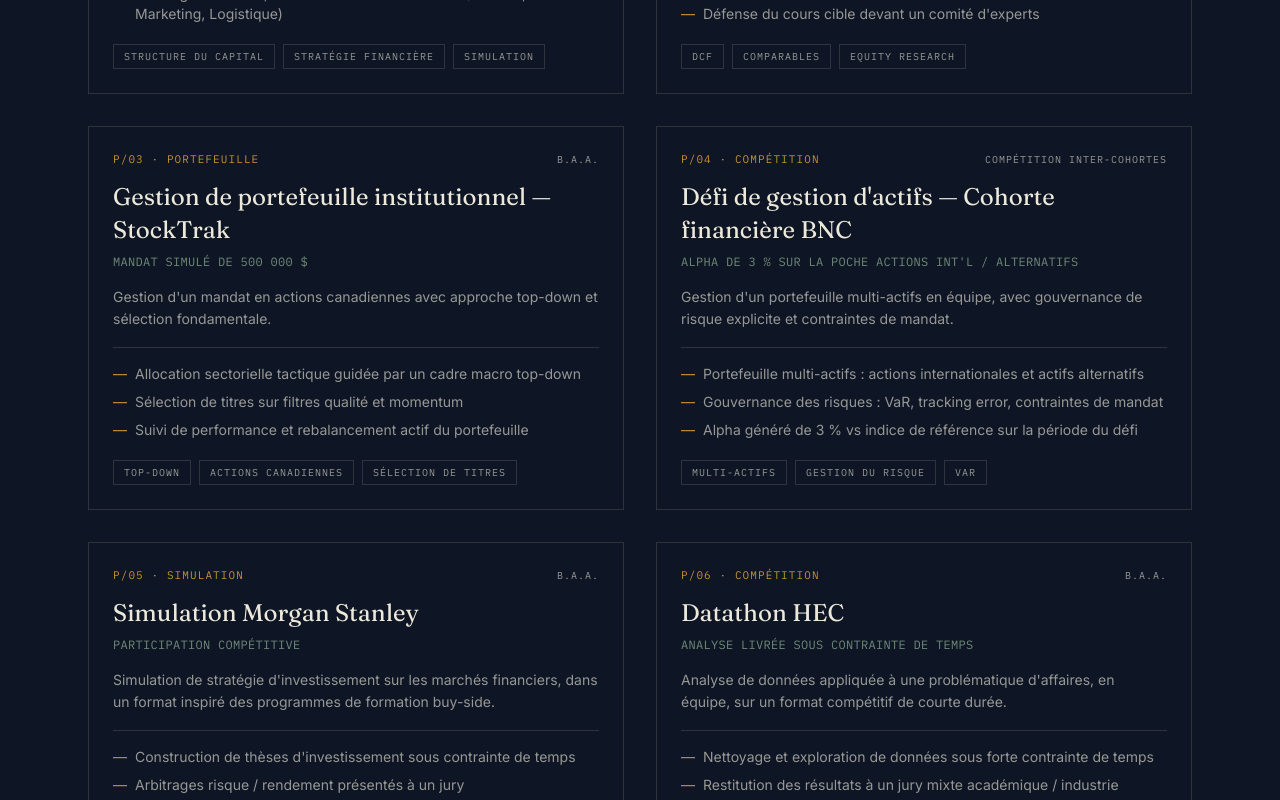
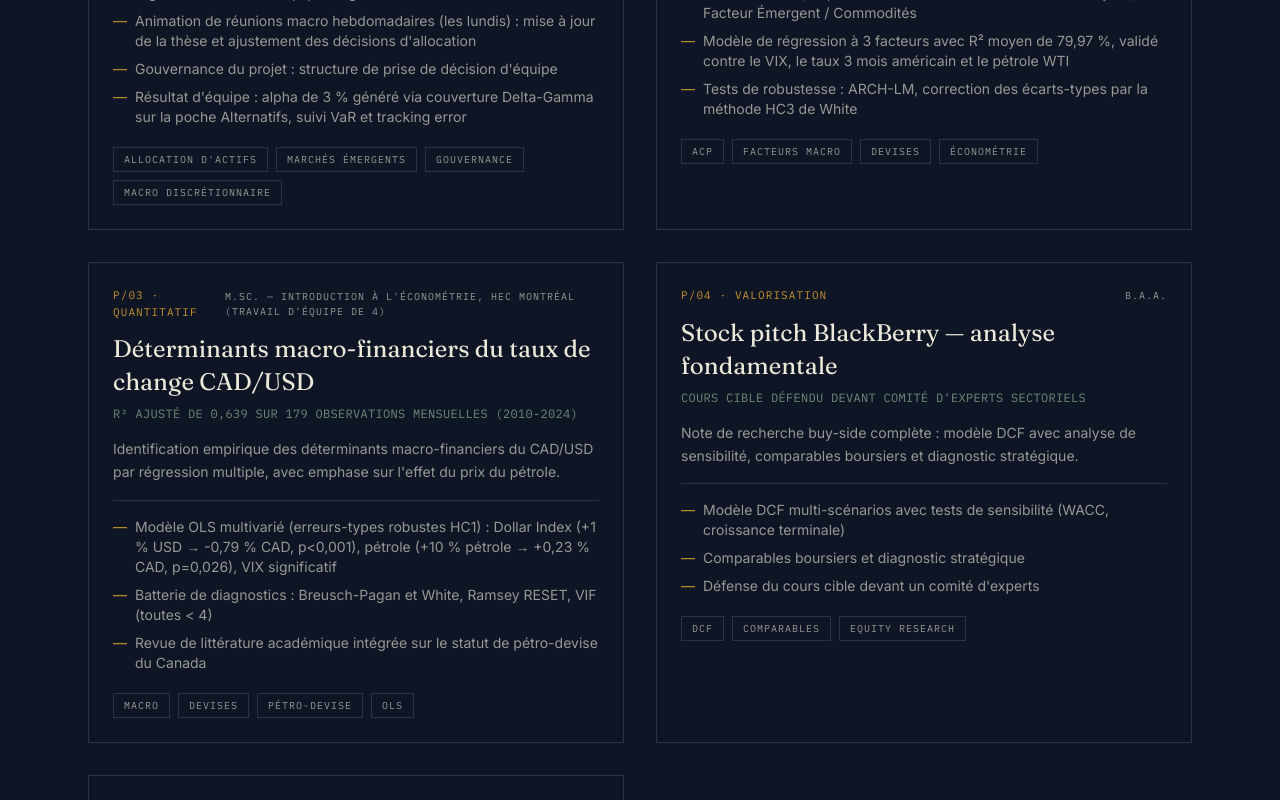
Before and after one commit to benmessaoudhamza13-create/Site-Hamza, a Next.js app: page /projets in a window 1280 px wide. Shown: the part 620-1420 px from the top of the page. Built offline with nearby package versions, Linux system fonts and the light colour scheme.

Commit message:
Mise a jour projets et correction email

```diff
--- a/src/data/projets.ts
+++ b/src/data/projets.ts
@@ -3,7 +3,7 @@
   code: string;
   titre: string;
   periode: string;
-  categorie: "Portefeuille" | "Valorisation" | "Simulation" | "Compétition";
+  categorie: "Portefeuille" | "Valorisation" | "Quantitatif" | "Compétition";
   resultat: string;
   description: string;
   details: string[];
@@ -12,24 +12,57 @@
 
 export const projets: Projet[] = [
   {
-    slug: "globstrat",
+    slug: "defi-bnc",
     code: "P/01",
-    titre: "Simulation de gestion stratégique Globstrat",
-    periode: "B.A.A. — 1er rang de cohorte",
-    categorie: "Simulation",
-    resultat: "+50 % du cours de l'action simulée",
+    titre: "Défi de gestion d'actifs BNC — allocation marchés émergents et gouvernance",
+    periode: "Compétition inter-cohortes — Cohorte Financière BNC",
+    categorie: "Portefeuille",
+    resultat: "Alpha de 3 % sur la poche Actions Int'l / Alternatifs (résultat d'équipe)",
     description:
-      "Rôle de CFO d'une multinationale simulée sur plusieurs trimestres, en compétition directe avec les autres équipes de la cohorte.",
+      "Gestion en équipe d'un portefeuille multi-actifs avec gouvernance de risque explicite. Responsable de l'allocation aux marchés émergents et de la gouvernance globale du projet.",
     details: [
-      "Structure du capital : arbitrage dette / équité à chaque levée de fonds simulée",
-      "Politique de dividendes et gestion du fonds de roulement (BFR)",
-      "1er rang de cohorte, toutes fonctions confondues (Finance, Marketing, Logistique)",
+      "Gestion de l'allocation aux marchés émergents (pondération pays / région) au sein d'une équipe de gestion multi-actifs",
+      "Animation de réunions macro hebdomadaires (les lundis) : mise à jour de la thèse et ajustement des décisions d'allocation",
+      "Gouvernance du projet : structure de prise de décision d'équipe",
+      "Résultat d'équipe : alpha de 3 % généré via couverture Delta-Gamma sur la poche Alternatifs, suivi VaR et tracking error",
     ],
-    tags: ["Structure du capital", "Stratégie financière", "Simulation"],
+    tags: ["Allocation d'actifs", "Marchés émergents", "Gouvernance", "Macro discrétionnaire"],
+  },
+  {
+    slug: "modele-factoriel-devises",
+    code: "P/02",
+    titre: "Modèle factoriel des devises par analyse en composantes principales",
+    periode: "M.Sc. — Méthodes économétriques en finance, HEC Montréal",
+    categorie: "Quantitatif",
+    resultat: "3 facteurs expliquant 86,9 % de la variance des rendements (5 devises, 2004-2023)",
+    description:
+      "Construction d'un modèle factoriel de risque de change par ACP, cadré comme mandat pour une société de gestion exposée au risque de change.",
+    details: [
+      "Extraction de 3 composantes principales par décomposition spectrale : Facteur Dollar, Liquidité Monétaire USD / Global Financial Cycle, Facteur Émergent / Commodités",
+      "Modèle de régression à 3 facteurs avec R² moyen de 79,97 %, validé contre le VIX, le taux 3 mois américain et le pétrole WTI",
+      "Tests de robustesse : ARCH-LM, correction des écarts-types par la méthode HC3 de White",
+    ],
+    tags: ["ACP", "Facteurs macro", "Devises", "Économétrie"],
+  },
+  {
+    slug: "cad-usd-determinants",
+    code: "P/03",
+    titre: "Déterminants macro-financiers du taux de change CAD/USD",
+    periode: "M.Sc. — Introduction à l'économétrie, HEC Montréal (travail d'équipe de 4)",
+    categorie: "Quantitatif",
+    resultat: "R² ajusté de 0,639 sur 179 observations mensuelles (2010-2024)",
+    description:
+      "Identification empirique des déterminants macro-financiers du CAD/USD par régression multiple, avec emphase sur l'effet du prix du pétrole.",
+    details: [
+      "Modèle OLS multivarié (erreurs-types robustes HC1) : Dollar Index (+1 % USD → -0,79 % CAD, p<0,001), pétrole (+10 % pétrole → +0,23 % CAD, p=0,026), VIX significatif",
+      "Batterie de diagnostics : Breusch-Pagan et White, Ramsey RESET, VIF (toutes < 4)",
+      "Revue de littérature académique intégrée sur le statut de pétro-devise du Canada",
+    ],
+    tags: ["Macro", "Devises", "Pétro-devise", "OLS"],
   },
   {
     slug: "blackberry-dcf",
-    code: "P/02",
+    code: "P/04",
     titre: "Stock pitch BlackBerry — analyse fondamentale",
     periode: "B.A.A.",
     categorie: "Valorisation",
@@ -38,76 +71,14 @@
       "Note de recherche buy-side complète : modèle DCF avec analyse de sensibilité, comparables boursiers et diagnostic stratégique.",
     details: [
       "Modèle DCF multi-scénarios avec tests de sensibilité (WACC, croissance terminale)",
-      "Comparables boursiers et diagnostic stratégique (forces, faiblesses, menaces, opportunités)",
+      "Comparables boursiers et diagnostic stratégique",
       "Défense du cours cible devant un comité d'experts",
     ],
     tags: ["DCF", "Comparables", "Equity research"],
   },
   {
-    slug: "stocktrak",
-    code: "P/03",
-    titre: "Gestion de portefeuille institutionnel — StockTrak",
-    periode: "B.A.A.",
-    categorie: "Portefeuille",
-    resultat: "Mandat simulé de 500 000 $",
-    description:
-      "Gestion d'un mandat en actions canadiennes avec approche top-down et sélection fondamentale.",
-    details: [
-      "Allocation sectorielle tactique guidée par un cadre macro top-down",
-      "Sélection de titres sur filtres qualité et momentum",
-      "Suivi de performance et rebalancement actif du portefeuille",
-    ],
-    tags: ["Top-Down", "Actions canadiennes", "Sélection de titres"],
-  },
-  {
-    slug: "defi-bnc",
-    code: "P/04",
-    titre: "Défi de gestion d'actifs — Cohorte financière BNC",
-    periode: "Compétition inter-cohortes",
-    categorie: "Compétition",
-    resultat: "Alpha de 3 % sur la poche Actions Int'l / Alternatifs",
-    description:
-      "Gestion d'un portefeuille multi-actifs en équipe, avec gouvernance de risque explicite et contraintes de mandat.",
-    details: [
-      "Portefeuille multi-actifs : actions internationales et actifs alternatifs",
-      "Gouvernance des risques : VaR, tracking error, contraintes de mandat",
-      "Alpha généré de 3 % vs indice de référence sur la période du défi",
-    ],
-    tags: ["Multi-actifs", "Gestion du risque", "VaR"],
-  },
-  {
-    slug: "morgan-stanley",
+    slug: "dollarama-esg",
     code: "P/05",
-    titre: "Simulation Morgan Stanley",
-    periode: "B.A.A.",
-    categorie: "Simulation",
-    resultat: "Participation compétitive",
-    description:
-      "Simulation de stratégie d'investissement sur les marchés financiers, dans un format inspiré des programmes de formation buy-side.",
-    details: [
-      "Construction de thèses d'investissement sous contrainte de temps",
-      "Arbitrages risque / rendement présentés à un jury",
-    ],
-    tags: ["Stratégie d'investissement", "Marchés financiers"],
-  },
-  {
-    slug: "datathon-hec",
-    code: "P/06",
-    titre: "Datathon HEC",
-    periode: "B.A.A.",
-    categorie: "Compétition",
-    resultat: "Analyse livrée sous contrainte de temps",
-    description:
-      "Analyse de données appliquée à une problématique d'affaires, en équipe, sur un format compétitif de courte durée.",
-    details: [
-      "Nettoyage et exploration de données sous forte contrainte de temps",
-      "Restitution des résultats à un jury mixte académique / industrie",
-    ],
-    tags: ["Analyse de données", "Python"],
-  },
-  {
-    slug: "dollarama-esg",
-    code: "P/07",
     titre: "Stock pitch ESG — Dollarama",
     periode: "B.A.A. — 2e place",
     categorie: "Valorisation",
```
